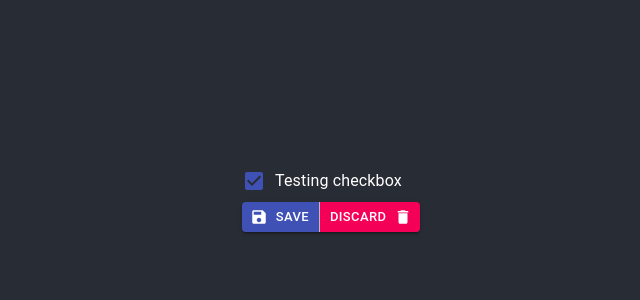
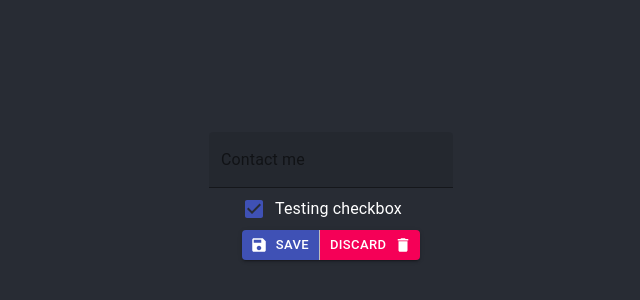
Before and after one commit to Dina2703/material-ui-react-001, a React (Create React App) app: page / in a window 1280 px wide. Shown: the part 204-504 px from the top of the page, without its empty margins (309-949 px from the left). Built offline with nearby package versions, Linux system fonts and the light colour scheme.

Commit message:
TextField MUI

```diff
--- a/src/App.css
+++ b/src/App.css
@@ -11,6 +11,10 @@
   .App-logo {
     animation: App-logo-spin infinite 20s linear;
   }
+}
+/*overriding default color*/
+input {
+  color: rgb(39, 121, 194) !important;
 }
 
 .App-header {
--- a/src/App.js
+++ b/src/App.js
@@ -1,11 +1,12 @@
 import "./App.css";
+import SaveIcon from "@material-ui/icons/Save";
+import Delete from "@material-ui/icons/Delete";
 import ButtonGroup from "@material-ui/core/ButtonGroup";
 import Button from "@material-ui/core/Button";
 import Checkbox from "@material-ui/core/Checkbox";
-import SaveIcon from "@material-ui/icons/Save";
-import Delete from "@material-ui/icons/Delete";
 import { useState } from "react";
 import FormControlLabel from "@material-ui/core/FormControlLabel";
+import TextField from "@material-ui/core/TextField";
 
 function CheckBoxExample() {
   const [checked, setChecked] = useState(true);
@@ -29,6 +30,7 @@ function App() {
   return (
     <div className="App">
       <header className="App-header">
+        <TextField variant="filled" color="secondary" type="email" label='Contact me' placeholder='email@email.com'/>
         <CheckBoxExample />
         <ButtonGroup size="small" variant="contained">
           <Button
```
